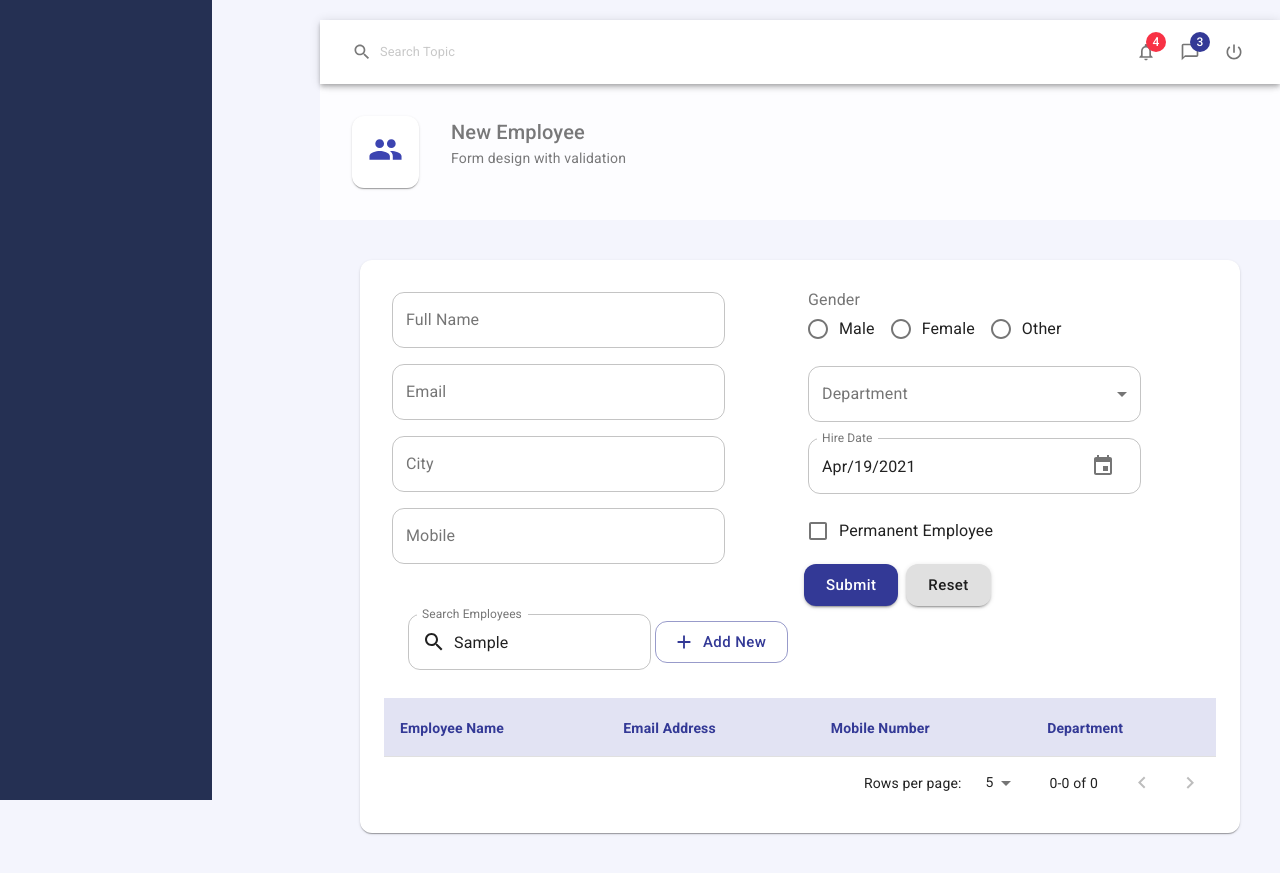
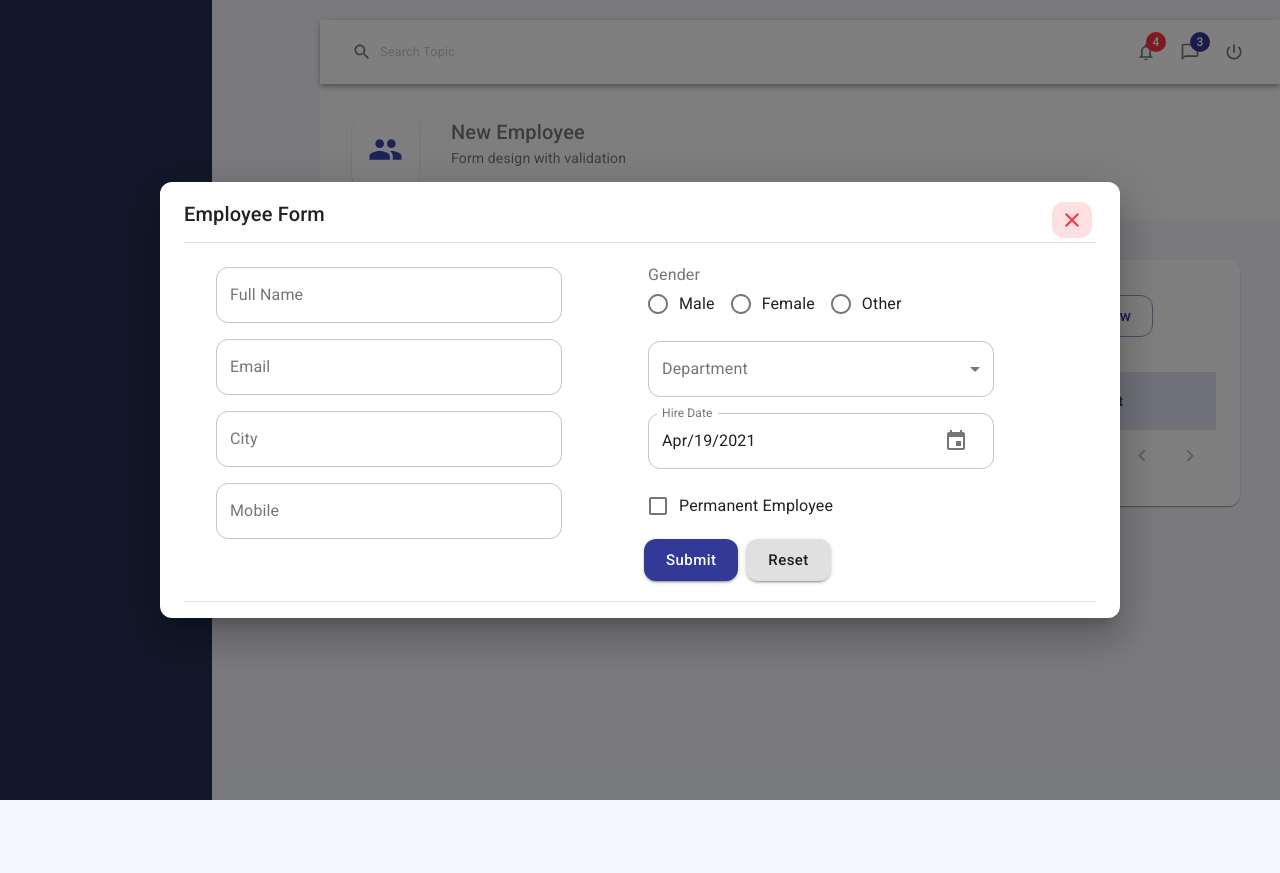
Before and after one commit to manos-fr/Mui_Form, a React (Create React App) app: page / in a window 1280 px wide. Both pictures are taken after typing "Sample" into the empty fields and a click on the button "Add New". After the commit the page ends 800 px from the top, so only its background shows below. Built offline with nearby package versions, Linux system fonts and the light colour scheme.

Commit message:
popup dialog implementation

```diff
--- /dev/null
+++ b/src/components/Popup.js
@@ -0,0 +1,41 @@
+import { FiberPinRounded } from "@material-ui/icons";
+import React from "react";
+import Dialog from "@material-ui/core/Dialog";
+import DialogTitle from "@material-ui/core/DialogTitle";
+import DialogContent from "@material-ui/core/DialogContent";
+import { makeStyles, Typography } from "@material-ui/core";
+import Controls from "./controls/Controls";
+import CloseIcon from "@material-ui/icons/Close";
+
+const useStyles = makeStyles((theme) => ({
+  dialogWraper: {
+    padding: theme.spacing(2),
+    position: "absolut",
+    top: theme.spacing(5),
+  },
+}));
+
+export default function Popup(props) {
+  const { title, children, openPopup, setOpenPopup } = props;
+  const classes = useStyles;
+
+  return (
+    <Dialog
+      open={openPopup}
+      maxWidth="md"
+      classes={{ paper: classes.dialogWraper }}
+    >
+      <DialogTitle>
+        <div style={{ display: "flex" }}>
+          <Typography style={{ flexGrow: 1 }} variant="h6" component="div">
+            {title}
+          </Typography>
+          <Controls.ActionButton color="secondary" text="X">
+            <CloseIcon />
+          </Controls.ActionButton>
+        </div>
+        <DialogContent dividers>{children}</DialogContent>
+      </DialogTitle>
+    </Dialog>
+  );
+}
--- /dev/null
+++ b/src/components/controls/ActionButton.js
@@ -0,0 +1,32 @@
+import React from "react";
+import { Button, makeStyles } from "@material-ui/core";
+
+const useStyles = makeStyles((theme) => ({
+  root: {
+    minWidth: 0,
+    margin: theme.spacing(0.5),
+  },
+  secondary: {
+    backgroundColor: theme.palette.secondary.light,
+    "& .MuiButton-label": {
+      color: theme.palette.secondary.main,
+    },
+  },
+  primary: {
+    backgroundColor: theme.palette.primary.light,
+    "& .MuiButton-label": {
+      color: theme.palette.primary.main,
+    },
+  },
+}));
+
+export default function ActionButton(props) {
+  const { color, children, onClick } = props;
+  const classes = useStyles();
+
+  return (
+    <Button className={`${classes.root} ${classes[color]}`} onClick={onClick}>
+      {children}
+    </Button>
+  );
+}
--- a/src/components/controls/Controls.js
+++ b/src/components/controls/Controls.js
@@ -4,6 +4,7 @@
 import Checkbox from "./Checkbox";
 import DatePicker from "./DatePicker";
 import Button from "./Button";
+import ActionButton from "./ActionButton";
 
 const Controls = {
   Input,
@@ -12,6 +13,7 @@
   Checkbox,
   DatePicker,
   Button,
+  ActionButton,
 };
 
 export default Controls;
--- a/src/pages/Employees/Employees.js
+++ b/src/pages/Employees/Employees.js
@@ -15,11 +15,19 @@
 import Controls from "../../components/controls/Controls";
 import { Search } from "@material-ui/icons";
 import AddIcon from "@material-ui/icons/Add";
+import Popup from "../../components/Popup";
 
 const useStyles = makeStyles((theme) => ({
   pageContent: {
     margin: theme.spacing(5),
     padding: theme.spacing(3),
+  },
+  searchInput: {
+    width: "75%",
+  },
+  newButton: {
+    position: "absolut",
+    left: "20px",
   },
 }));
 
@@ -66,7 +74,6 @@
         icon={<PeopleIcon fontSize="large" />}
       />
       <Paper className={classes.pageContent}>
-        <EmployeeForm />
         <Toolbar>
           <Controls.Input
             label="Search Employees"
@@ -106,6 +113,13 @@
         </TblContainer>
         <TblPagination />
       </Paper>
+      <Popup
+        openPopup={openPopup}
+        setOpenPopup={setOpenPopup}
+        title="Employee Form"
+      >
+        <EmployeeForm />
+      </Popup>
     </>
   );
 }
```
